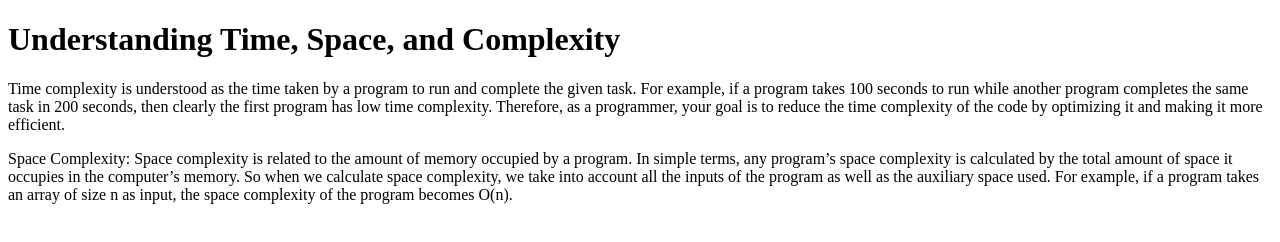
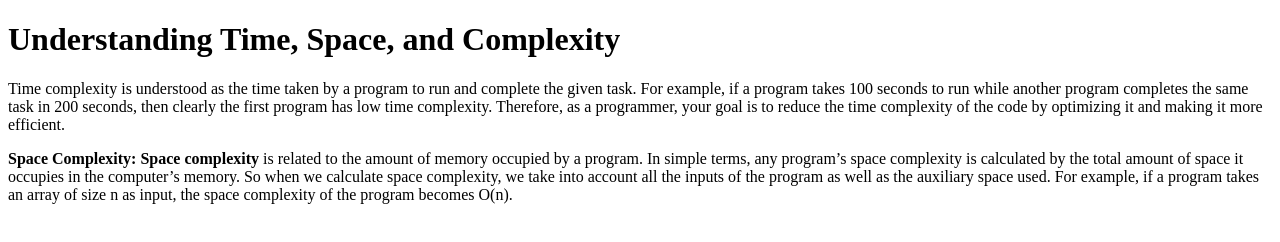
Before and after one commit to acciojob/time-and-space-complexity-mrunalbalbudhe020-web, a website: page main.html in a window 1280 px wide. Drawn offline with Linux system fonts and the light colour scheme.

Commit message:
created a submission

```diff
--- a/main.html
+++ b/main.html
@@ -17,7 +17,7 @@
 	low time complexity. Therefore, as a programmer, your goal is to reduce the time complexity of the code by optimizing it and making it more efficient.
     </p>
 
-	<p>Space Complexity: Space complexity is related to the amount of memory occupied by a program. In simple terms, any program’s space complexity is calculated by the total amount
+	<p><b>Space Complexity:</b> <b>Space complexity</b> is related to the amount of memory occupied by a program. In simple terms, any program’s space complexity is calculated by the total amount
 		of space it occupies in the computer’s memory. So when we calculate space complexity, we take into account all the inputs of the program as well as the auxiliary space used. For example,
 		if a program takes an array of size n as input, the space complexity of the program becomes O(n).
 	</p>
```
